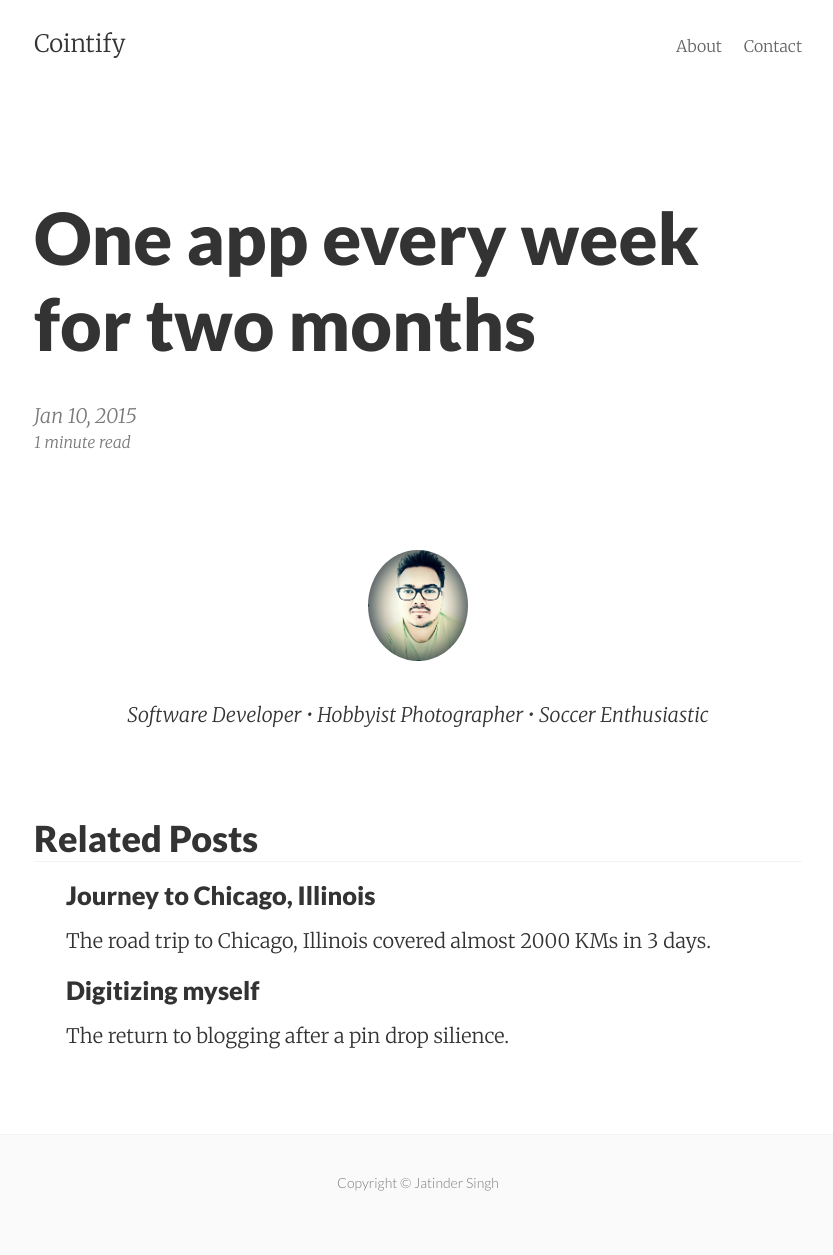
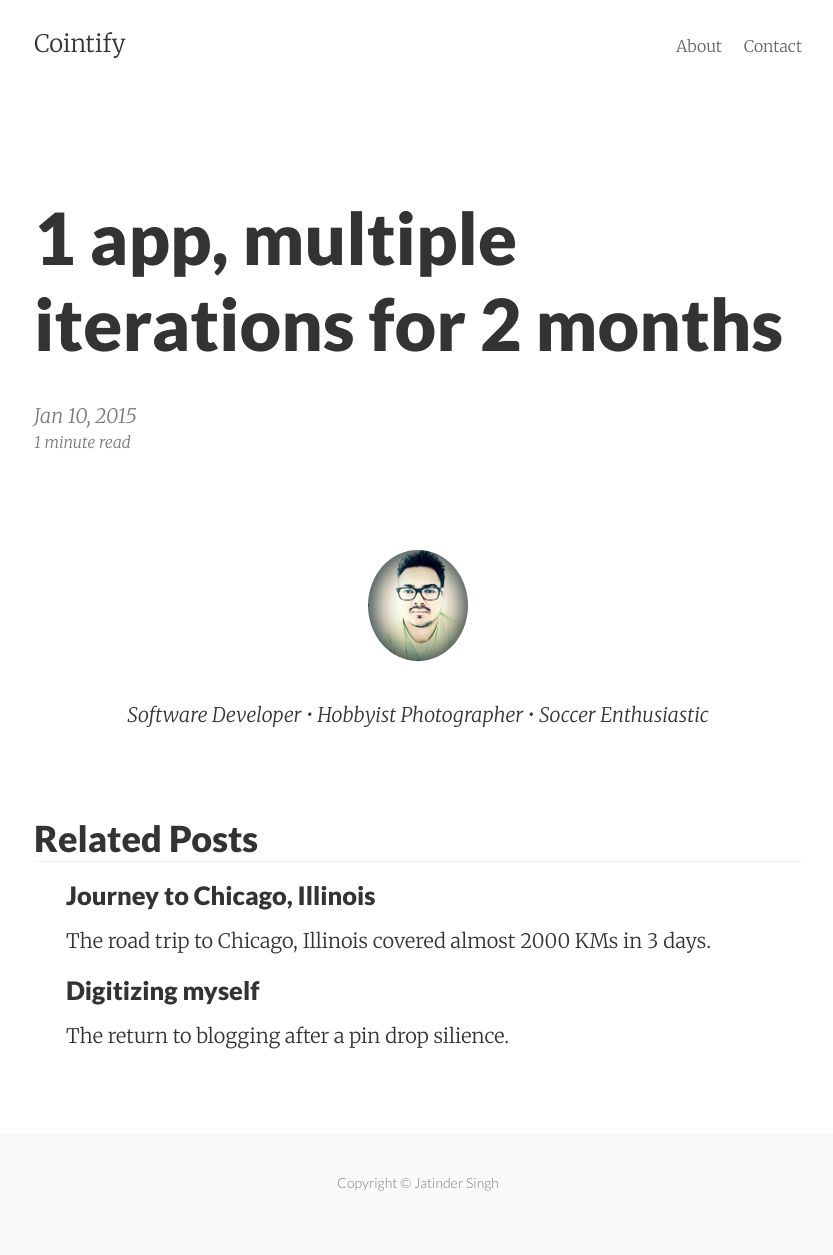
Before and after one commit to cointify/cointify.github.io, a Jekyll site: the page built from _posts/2015-01-10-one-app.md, in a window 1280 px wide. Shown: the whole page, without its empty margins (222-1055 px from the left). Built offline with Jekyll 4.4.1, drawn with Linux system fonts in a browser that asks for light colours; Markdown is read by kramdown in place of the engine named in the settings.

Commit message:
Changed post content

```diff
--- a/_posts/2015-01-10-one-app-every-week.md
+++ b/_posts/2015-01-10-one-app.md
@@ -1,6 +1,6 @@
 ---
 layout:     post
-title:      One app every week for two months
+title:      1 app, multiple iterations for 2 months
 date:       2015-01-10 14:35:00
 summary:    Writing a web application every week for two months.
 categories: programming
```
